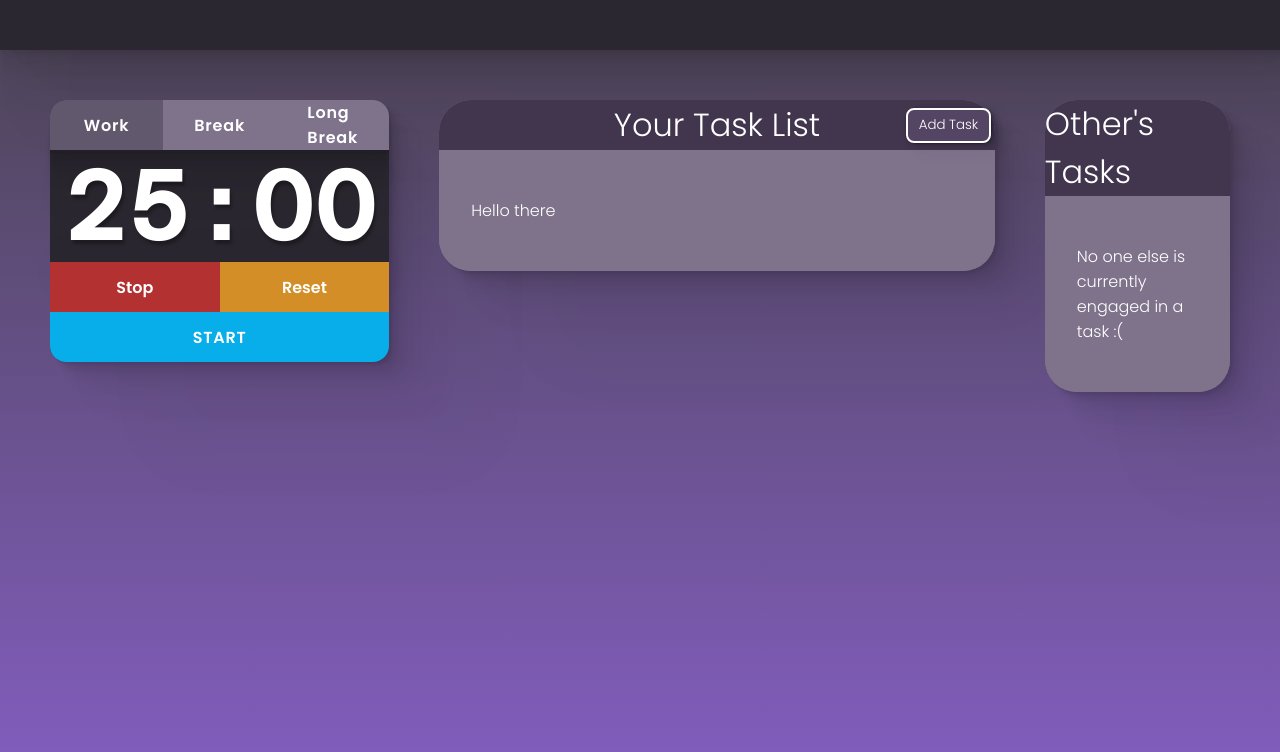
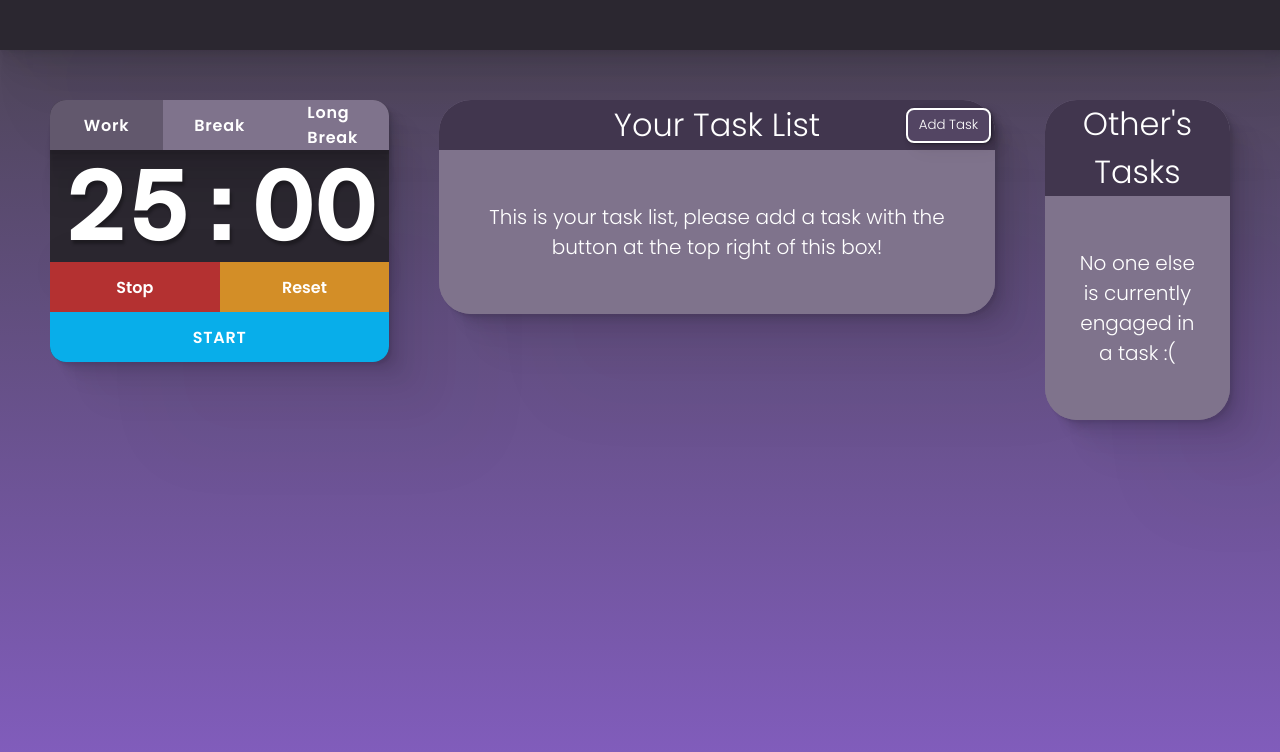
Before and after one commit to IAmRobertJeffrey/Pomodoro, a React (Create React App) app in the folder frontend/: page / in a window 1280 px wide. Shown: the top 752 px of the page. Built offline with nearby package versions, Linux system fonts and the light colour scheme; no server answers.

Commit message:
added some task functionality

```diff
--- /dev/null
+++ b/frontend/src/components/AddTask.jsx
@@ -0,0 +1,47 @@
+import { AddTaskContainer, TasksContent } from "../styles/MyTasks.styled"
+import { useState } from "react";
+
+
+const AddTask = ({setVisible, visible, myTasks, setMyTasks}) => {
+
+    const [input, setInput] = useState()
+    let newTask = {
+        id: 0,
+        content: input,
+        complete: false,
+        current: false
+    }
+    let temp = myTasks
+
+    function handleClick()
+    {
+        if(myTasks.length === 0 )
+        {
+            temp.push(newTask)
+            setMyTasks(temp)
+            console.log(myTasks);
+            setVisible(false)
+        }
+        else
+        {
+            newTask.id = myTasks[myTasks.length - 1].id + 1;
+            temp.push(newTask)
+            setMyTasks(temp)
+            console.log(myTasks);
+            setVisible(false)
+        }
+
+    }
+
+
+    return (
+        <AddTaskContainer visible={visible}>
+
+            <input onChange={(e) => setInput(e.target.value)} type="text" placeholder="Add new task here..."/>
+            <button onClick={handleClick}>Submit Task</button>
+
+        </AddTaskContainer>
+    )
+}
+
+export default AddTask
--- a/frontend/src/components/MyTasks.jsx
+++ b/frontend/src/components/MyTasks.jsx
@@ -1,10 +1,18 @@
-import { MyTasksContainer, TasksHeader, LeftPortion, RightPortion, AddTaskButton, TasksContent} from "../styles/MyTasks.styled";
+import { MyTasksContainer, TasksHeader, LeftPortion, RightPortion, AddTaskButton, TasksContent, NoTasksMessage} from "../styles/MyTasks.styled";
+import { useState } from "react";
+import AddTask from "./AddTask";
+import Task from "./Task";
+
 
 const MyTasks = () =>
 {
+    const [myTasks,setMyTasks]= useState([]);
+    const [visible, setVisible] = useState(false)
+
+
     function handleAddClick()
     {
-        console.log("hi");
+        visible ? setVisible(false) : setVisible(true);
     }
 
     return (
@@ -20,7 +28,8 @@ const MyTasks = () =>
                 </AddTaskButton>
             </RightPortion>
             <TasksContent>
-              <p>Hello there</p>
+                <AddTask myTasks={myTasks} setMyTasks={setMyTasks} visible={visible} setVisible={setVisible}/>
+                {myTasks.length === 0 ? <NoTasksMessage>This is your task list, please add a task with the button at the top right of this box!</NoTasksMessage> : myTasks.map((current) => <Task key={current.id} task={current}/>)}
 
             </TasksContent>
         </MyTasksContainer>
--- /dev/null
+++ b/frontend/src/components/Task.jsx
@@ -0,0 +1,13 @@
+import { TaskWrapper, TaskContent } from "../styles/MyTasks.styled"
+
+const Task = ({task}) => {
+    return (
+        <TaskWrapper>
+            <TaskContent>
+                <p>{task.content}</p>
+            </TaskContent>
+        </TaskWrapper>
+    )
+}
+
+export default Task
--- a/frontend/src/components/Timer.jsx
+++ b/frontend/src/components/Timer.jsx
@@ -6,6 +6,8 @@ import useSound from 'use-sound';
 import finished from '../sound/completeSession.wav'
 import Stop from "./Stop";
 import Reset from "./Reset";
+
+
 
 const Timer = ({title, setTitle, currentTimer, setCurrentTimer, rotation, rotationCount, setRotationCount, position, setPosition, choose1, choose2, choose3, setChoose1, setChoose2, setChoose3, setBackground}) =>
 {
@@ -16,8 +18,9 @@ const Timer = ({title, setTitle, currentTimer, setCurrentTimer, rotation, rotati
 
 
 
-    var minutes = Math.floor(time / 60);
-    var seconds = time - minutes * 60;
+
+     let minutes = Math.floor(time / 60);
+     let seconds = time - minutes * 60;
 
     useEffect(()=>{
       if(startStop === "Pause")
--- a/frontend/src/styles/MyTasks.styled.jsx
+++ b/frontend/src/styles/MyTasks.styled.jsx
@@ -101,4 +101,86 @@ display: flex;
 flex-direction:column;
 font-size:1rem;
 padding: 2rem;
+display: flex;
 `
+
+export const NoTasksMessage = styled.p`
+ font-size: 1.25rem;
+  text-align: center;
+`
+
+export const AddTaskContainer = styled.main`
+
+width: 100%;
+height: auto;
+justify-content:space-between;
+display: ${props => (props.visible ? "flex" : "none")};
+margin-bottom: 25px;
+input{
+  height: 50px;
+  width: 85%;
+  text-align: center;
+  outline: none;
+}
+
+button{
+  height: 50px;
+  width: 12%;
+  text-align: center;
+  cursor: pointer;
+  color: white;
+  font-family: Poppins;
+  display: flex;
+  align-items: center;
+  justify-content: center;
+  align-content: center;
+  border-radius: 0.5rem;
+  border:2px solid white;
+  background-color: #534563;
+  box-shadow:
+    0.2px 0.2px 0.4px rgba(0, 0, 0, 0.19),
+    0.5px 0.4px 1px rgba(0, 0, 0, 0.141),
+    0.9px 0.7px 1.8px rgba(0, 0, 0, 0.119),
+    1.4px 1.1px 3.1px rgba(0, 0, 0, 0.103),
+    2.4px 1.9px 5px rgba(0, 0, 0, 0.087),
+    4.2px 3.2px 8.8px rgba(0, 0, 0, 0.071),
+    9px 7px 19px rgba(0, 0, 0, 0.049)
+  ;
+  &:active
+  {
+      box-shadow: none;
+      background-color: #41364e;
+      border:2px solid #c5c5c5;
+  }
+}
+
+`
+
+export const TaskWrapper = styled.div`
+  width: 100%;
+  display: flex;
+  margin-bottom: 25px;
+  background-color: #41364e;
+  box-shadow:
+    0.2px 0.2px 0.4px rgba(0, 0, 0, 0.19),
+    0.5px 0.4px 1px rgba(0, 0, 0, 0.141),
+    0.9px 0.7px 1.8px rgba(0, 0, 0, 0.119),
+    1.4px 1.1px 3.1px rgba(0, 0, 0, 0.103),
+    2.4px 1.9px 5px rgba(0, 0, 0, 0.087),
+    4.2px 3.2px 8.8px rgba(0, 0, 0, 0.071),
+    9px 7px 19px rgba(0, 0, 0, 0.049);
+    border:2px solid white;
+  ;
+  border-radius: 1rem;
+`
+
+export const TaskContent = styled.div`
+width: 70%;
+
+background-color: red;
+border-top-left-radius: 1rem;
+display: flex;
+border-bottom-left-radius: 1rem;
+align-items:center;
+padding: 5px;
+`
--- a/frontend/src/styles/OthersTasks.styled.jsx
+++ b/frontend/src/styles/OthersTasks.styled.jsx
@@ -23,6 +23,7 @@ background-color: #41364e;
 
 p{
     margin: 0;
+    text-align: center;
 }
 
 `
@@ -38,4 +39,9 @@ display: flex;
 flex-direction:column;
 font-size:1rem;
 padding: 2rem;
+
+p{
+    font-size:1.25rem;
+    text-align: center;
+}
 `
```
